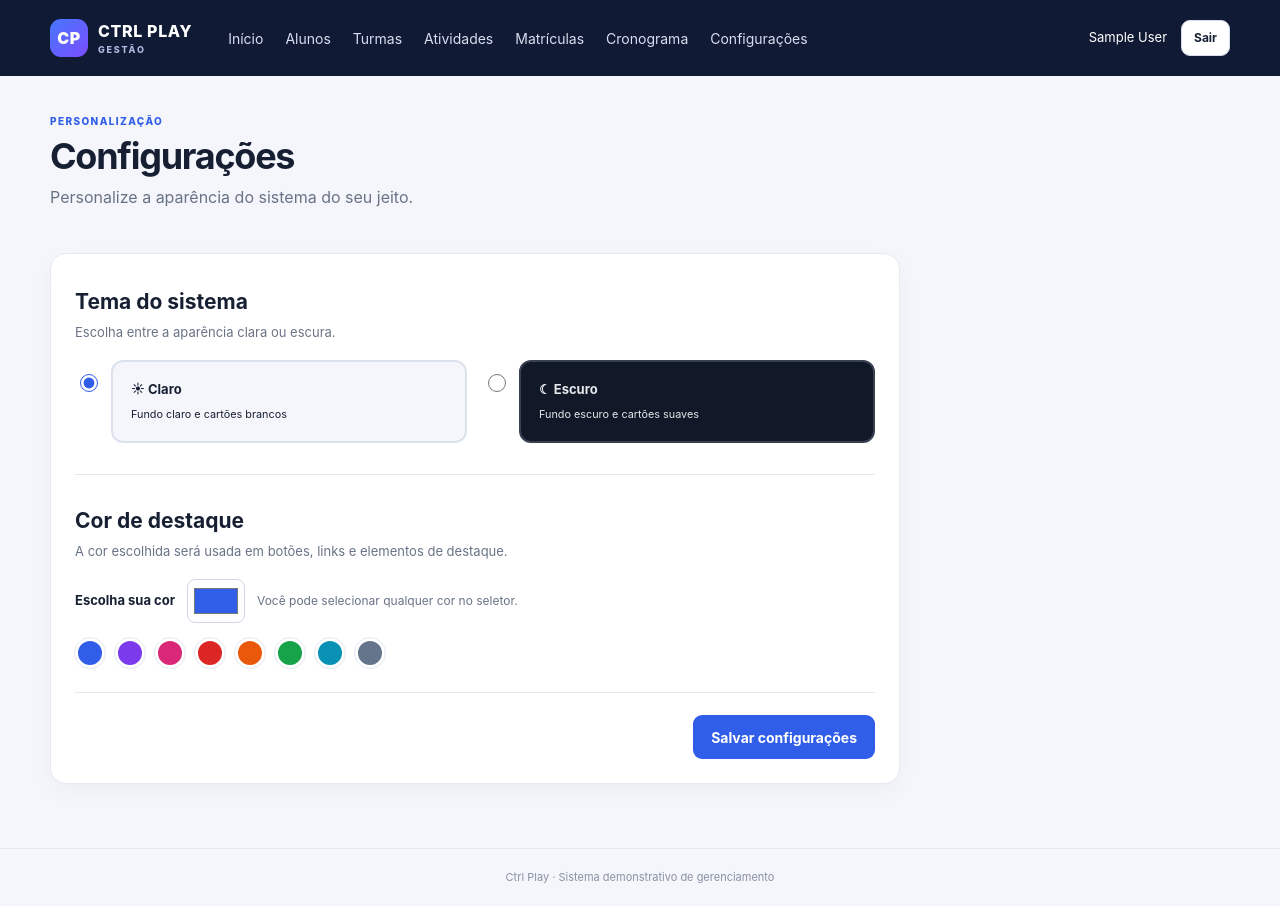
After one commit to CauaAndradex/ctrlplay-gerenciamento, a Flask app: page /configuracoes in a window 1280 px wide. The commit adds this page. Run offline with Flask 3, Linux system fonts and the light colour scheme; the visitor is signed in with stand-in values (Sample User, id 1); data that the repository does not hold is empty.

Commit message:
Adiciona configuracoes de tema e cor de destaque

```diff
--- a/app.py
+++ b/app.py
@@ -1,6 +1,7 @@
 import os
 import secrets
 import sqlite3
+import re
 from datetime import date
 from functools import wraps
 from pathlib import Path
@@ -59,7 +60,15 @@ def login_required(view):
 
 @app.context_processor
 def inject_globals():
-    return {"today": date.today().isoformat()}
+    preferencias = {"tema": "claro", "cor_destaque": "#315ee8"}
+    if session.get("user_id"):
+        linha = g.db.execute(
+            "SELECT tema, cor_destaque FROM configuracao_usuario WHERE id_usuario = ?",
+            (session["user_id"],)
+        ).fetchone()
+        if linha:
+            preferencias = dict(linha)
+    return {"today": date.today().isoformat(), "user_preferences": preferencias}
 
 
 @app.route("/login", methods=["GET", "POST"])
@@ -93,6 +102,39 @@ def logout():
     session.clear()
     flash("Você saiu do sistema.", "success")
     return redirect(url_for("login"))
+
+
+@app.route("/configuracoes", methods=["GET", "POST"])
+@login_required
+def configuracoes():
+    atual = g.db.execute(
+        "SELECT tema, cor_destaque FROM configuracao_usuario WHERE id_usuario = ?",
+        (session["user_id"],)
+    ).fetchone()
+    preferencias = dict(atual) if atual else {"tema": "claro", "cor_destaque": "#315ee8"}
+
+    if request.method == "POST":
+        csrf_protect()
+        tema = request.form.get("tema", "claro")
+        cor = request.form.get("cor_destaque", "#315ee8").strip().lower()
+        if tema not in ("claro", "escuro"):
+            flash("Selecione um tema válido.", "danger")
+        elif not re.fullmatch(r"#[0-9a-f]{6}", cor):
+            flash("Escolha uma cor válida.", "danger")
+        else:
+            g.db.execute("""
+                INSERT INTO configuracao_usuario (id_usuario, tema, cor_destaque)
+                VALUES (?, ?, ?)
+                ON CONFLICT(id_usuario) DO UPDATE SET
+                    tema = excluded.tema,
+                    cor_destaque = excluded.cor_destaque
+            """, (session["user_id"], tema, cor))
+            g.db.commit()
+            flash("Suas preferências foram salvas.", "success")
+            return redirect(url_for("configuracoes"))
+        preferencias = {"tema": tema, "cor_destaque": cor}
+
+    return render_template("configuracoes.html", preferencias=preferencias)
 
 
 @app.route("/")
--- a/database.py
+++ b/database.py
@@ -19,6 +19,13 @@ def init_db(database_path):
             nome TEXT NOT NULL,
             usuario TEXT NOT NULL UNIQUE,
             senha_hash TEXT NOT NULL
+        );
+
+        CREATE TABLE IF NOT EXISTS configuracao_usuario (
+            id_usuario INTEGER PRIMARY KEY,
+            tema TEXT NOT NULL DEFAULT 'claro' CHECK (tema IN ('claro', 'escuro')),
+            cor_destaque TEXT NOT NULL DEFAULT '#315ee8',
+            FOREIGN KEY (id_usuario) REFERENCES usuario(id_usuario) ON DELETE CASCADE
         );
 
         CREATE TABLE IF NOT EXISTS aluno (
--- a/static/css/style.css
+++ b/static/css/style.css
@@ -110,3 +110,49 @@ label { display: block; font-size: 13px; font-weight: 700; margin-bottom: 7px; }
 }
 
 .badge-blue { color: #2448bd; background: #e8edff; }
+
+
+/* Personalização de tema e cor de destaque - versão 3.0 */
+body[data-theme="escuro"] {
+  --bg: #111827;
+  --surface: #1f2937;
+  --text: #e5e7eb;
+  --muted: #a3adbd;
+  --line: #374151;
+  --navy: #0b1220;
+}
+body[data-theme="escuro"] .btn-outline,
+body[data-theme="escuro"] input,
+body[data-theme="escuro"] select,
+body[data-theme="escuro"] textarea {
+  background: #273449;
+  color: var(--text);
+  border-color: #46546a;
+}
+body[data-theme="escuro"] th { background: #273449; }
+body[data-theme="escuro"] .empty { background: #273449; }
+body[data-theme="escuro"] .stat-icon { background: color-mix(in srgb, var(--primary) 20%, #1f2937); }
+body[data-theme="escuro"] .timeline-dot { box-shadow: 0 0 0 5px color-mix(in srgb, var(--primary) 20%, #1f2937); }
+body[data-theme="escuro"] .login-card { background: var(--surface); color: var(--text); }
+body[data-theme="escuro"] .badge-blue { color: #dbeafe; background: #263b62; }
+body[data-theme="escuro"] .badge-green { color: #bbf7d0; background: #16452f; }
+body[data-theme="escuro"] .badge-gray { color: #d1d5db; background: #374151; }
+body[data-theme="escuro"] .btn-primary:hover { filter: brightness(1.12); }
+.settings-panel { max-width: 850px; }
+.settings-section { padding: 8px 0 24px; margin-bottom: 22px; border-bottom: 1px solid var(--line); }
+.settings-section:last-of-type { margin-bottom: 12px; }
+.settings-section > p { font-size: 13px; margin: 5px 0 18px; }
+.theme-options { display: grid; grid-template-columns: repeat(2, minmax(0, 1fr)); gap: 16px; }
+.theme-option { display: flex; align-items: flex-start; gap: 10px; cursor: pointer; }
+.theme-option input { width: 18px; min-height: 18px; margin-top: 14px; accent-color: var(--primary); }
+.theme-preview { display: flex; flex-direction: column; gap: 7px; flex: 1; padding: 18px; border-radius: 12px; border: 2px solid var(--line); }
+.theme-preview small { font-weight: 400; }
+.theme-preview-light { background: #f4f6fb; color: #172033; border-color: #dce2ed; }
+.theme-preview-dark { background: #111827; color: #e5e7eb; border-color: #374151; }
+.color-setting { display: flex; align-items: center; gap: 12px; flex-wrap: wrap; }
+.color-setting label { margin: 0; }
+.color-setting input[type="color"] { width: 58px; min-height: 44px; height: 44px; padding: 4px; cursor: pointer; }
+.color-presets { display: flex; flex-wrap: wrap; gap: 10px; margin-top: 15px; }
+.color-preset { width: 30px; height: 30px; border-radius: 50%; border: 3px solid var(--surface); outline: 1px solid var(--line); background: var(--swatch); cursor: pointer; }
+.color-preset:hover { transform: scale(1.12); }
+@media (max-width: 620px) { .theme-options { grid-template-columns: 1fr; } }
--- a/static/js/script.js
+++ b/static/js/script.js
@@ -5,3 +5,12 @@ document.addEventListener("DOMContentLoaded", () => {
     });
   });
 });
+
+
+// Preenche o seletor de cor quando uma cor sugerida é clicada.
+document.querySelectorAll(".color-preset").forEach((botao) => {
+  botao.addEventListener("click", () => {
+    const seletor = document.querySelector("#cor_destaque");
+    if (seletor) seletor.value = botao.dataset.color;
+  });
+});
--- a/templates/base.html
+++ b/templates/base.html
@@ -6,7 +6,7 @@
   <title>{% block title %}Ctrl Play | Gestão{% endblock %}</title>
   <link rel="stylesheet" href="{{ url_for('static', filename='css/style.css') }}">
 </head>
-<body>
+<body data-theme="{{ user_preferences.tema }}" style="--primary: {{ user_preferences.cor_destaque }};">
   {% if session.get('user_id') %}
   <header class="topbar">
     <a class="brand" href="{{ url_for('index') }}"><span class="brand-mark">CP</span><span>CTRL PLAY <small>GESTÃO</small></span></a>
@@ -17,6 +17,7 @@
       <a href="{{ url_for('atividades') }}">Atividades</a>
       <a href="{{ url_for('matricula_nova') }}">Matrículas</a>
       <a href="{{ url_for('cronograma') }}">Cronograma</a>
+      <a href="{{ url_for('configuracoes') }}">Configurações</a>
     </nav>
     <div class="user-area"><span>{{ session.get('user_name') }}</span>
       <form method="post" action="{{ url_for('logout') }}">
--- /dev/null
+++ b/templates/configuracoes.html
@@ -0,0 +1,49 @@
+{% extends "base.html" %}
+{% block title %}Configurações | Ctrl Play{% endblock %}
+{% block content %}
+<section class="page-heading">
+  <div>
+    <div class="eyebrow">PERSONALIZAÇÃO</div>
+    <h1>Configurações</h1>
+    <p class="muted">Personalize a aparência do sistema do seu jeito.</p>
+  </div>
+</section>
+
+<form method="post" class="panel form-panel settings-panel">
+  <input type="hidden" name="csrf_token" value="{{ session.get('csrf_token') }}">
+
+  <div class="settings-section">
+    <h2>Tema do sistema</h2>
+    <p class="muted">Escolha entre a aparência clara ou escura.</p>
+    <div class="theme-options">
+      <label class="theme-option">
+        <input type="radio" name="tema" value="claro" {% if preferencias.tema == 'claro' %}checked{% endif %}>
+        <span class="theme-preview theme-preview-light"><strong>☀ Claro</strong><small>Fundo claro e cartões brancos</small></span>
+      </label>
+      <label class="theme-option">
+        <input type="radio" name="tema" value="escuro" {% if preferencias.tema == 'escuro' %}checked{% endif %}>
+        <span class="theme-preview theme-preview-dark"><strong>☾ Escuro</strong><small>Fundo escuro e cartões suaves</small></span>
+      </label>
+    </div>
+  </div>
+
+  <div class="settings-section">
+    <h2>Cor de destaque</h2>
+    <p class="muted">A cor escolhida será usada em botões, links e elementos de destaque.</p>
+    <div class="color-setting">
+      <label for="cor_destaque">Escolha sua cor</label>
+      <input id="cor_destaque" name="cor_destaque" type="color" value="{{ preferencias.cor_destaque }}">
+      <span class="tiny muted">Você pode selecionar qualquer cor no seletor.</span>
+    </div>
+    <div class="color-presets" aria-label="Cores sugeridas">
+      {% for cor in ['#315ee8', '#7c3aed', '#db2777', '#dc2626', '#ea580c', '#16a34a', '#0891b2', '#64748b'] %}
+      <button class="color-preset" type="button" data-color="{{ cor }}" style="--swatch: {{ cor }}" aria-label="Selecionar cor {{ cor }}" title="{{ cor }}"></button>
+      {% endfor %}
+    </div>
+  </div>
+
+  <div class="form-actions">
+    <button class="btn btn-primary" type="submit">Salvar configurações</button>
+  </div>
+</form>
+{% endblock %}
```
Also changed, not shown: VERSAO_3.0.md (added, +11 -0 lines), README.md.
